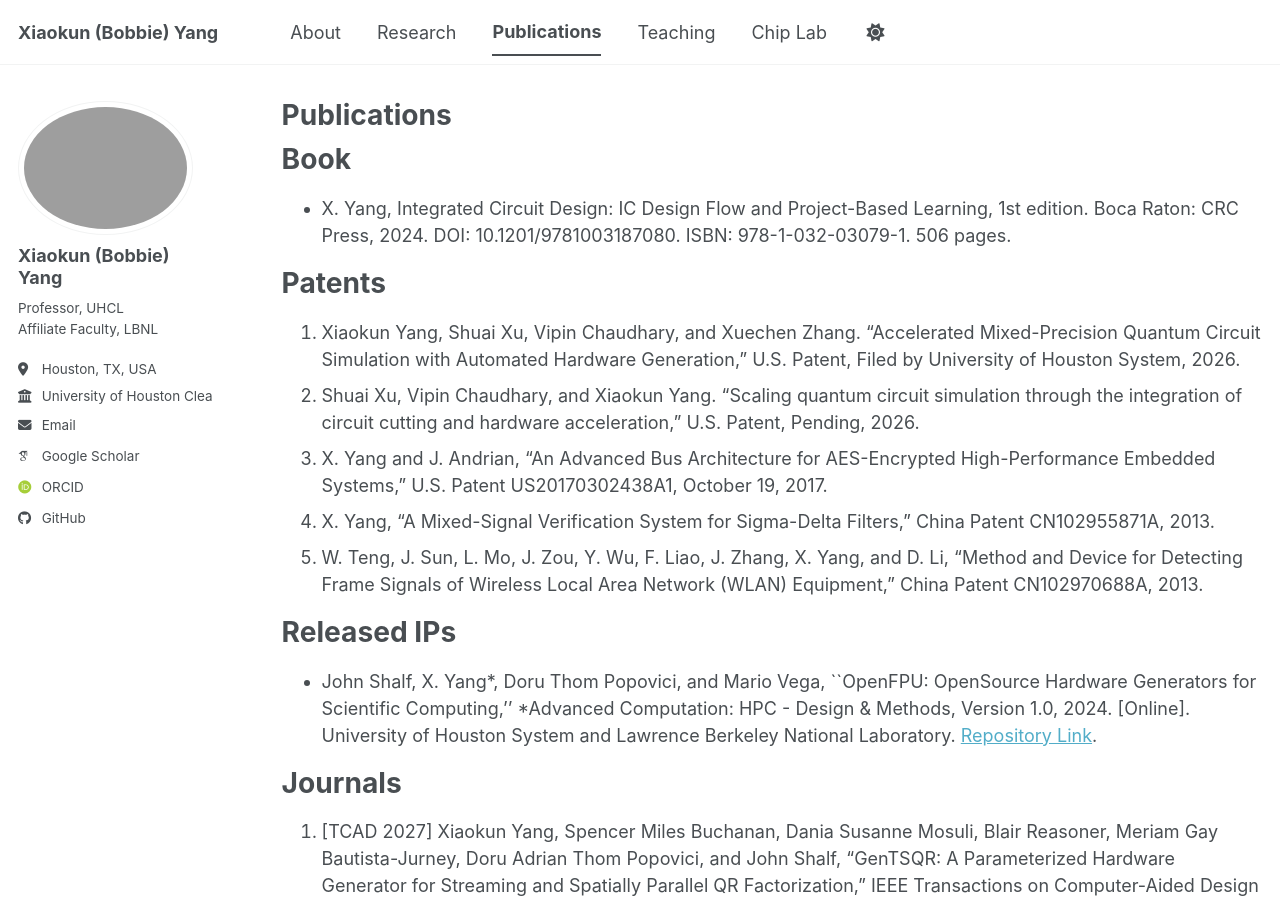
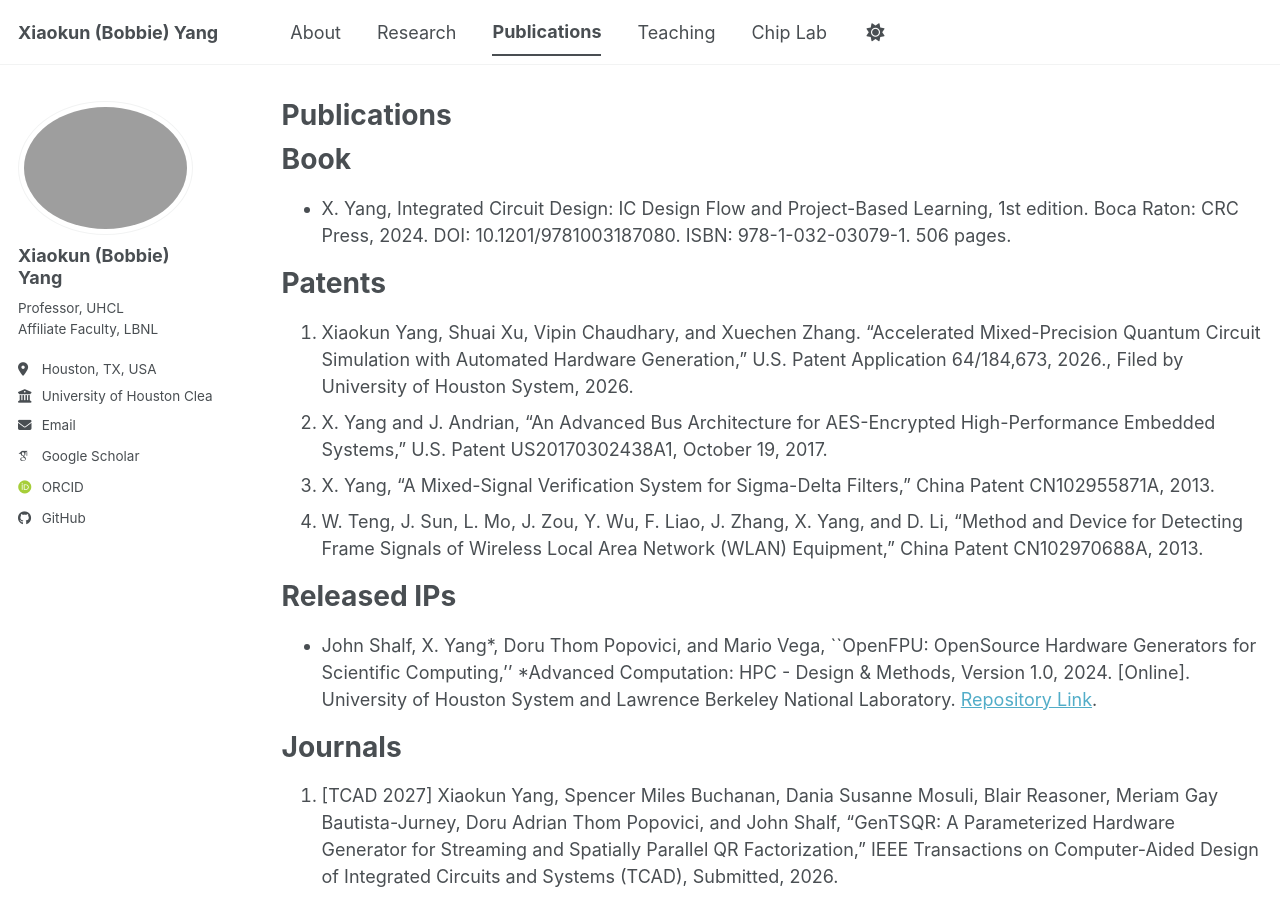
Before and after one commit to bobbieyang/bobbieyang.github.io, a Jekyll site: the page built from _pages/publications.md, in a window 1280 px wide and 900 px high. Built offline with Jekyll 4.4.1, drawn with Linux system fonts in a browser that asks for light colours; some web fonts are replaced; a script bundle is joined from its source files by our own code; library files that are not in the unit come from our copies.

Commit message:
Update publications.md

```diff
--- a/_pages/publications.md
+++ b/_pages/publications.md
@@ -15,11 +15,10 @@ Book
 
 Patents
 ======
-1. Xiaokun Yang, Shuai Xu, Vipin Chaudhary, and Xuechen Zhang. “Accelerated Mixed-Precision Quantum Circuit Simulation with Automated Hardware Generation,” U.S. Patent, Filed by University of Houston System, 2026.
-2. Shuai Xu, Vipin Chaudhary, and Xiaokun Yang. “Scaling quantum circuit simulation through the integration of circuit cutting and hardware acceleration,” U.S. Patent, Pending, 2026.
-3. X. Yang and J. Andrian, “An Advanced Bus Architecture for AES-Encrypted High-Performance Embedded Systems,” U.S. Patent US20170302438A1, October 19, 2017.
-4. X. Yang, “A Mixed-Signal Verification System for Sigma-Delta Filters,” China Patent CN102955871A, 2013.
-5. W. Teng, J. Sun, L. Mo, J. Zou, Y. Wu, F. Liao, J. Zhang, X. Yang, and D. Li, “Method and Device for Detecting Frame Signals of Wireless Local Area Network (WLAN) Equipment,” China Patent CN102970688A, 2013.
+1. Xiaokun Yang, Shuai Xu, Vipin Chaudhary, and Xuechen Zhang. “Accelerated Mixed-Precision Quantum Circuit Simulation with Automated Hardware Generation,” U.S. Patent Application 64/184,673, 2026., Filed by University of Houston System, 2026.
+2. X. Yang and J. Andrian, “An Advanced Bus Architecture for AES-Encrypted High-Performance Embedded Systems,” U.S. Patent US20170302438A1, October 19, 2017.
+3. X. Yang, “A Mixed-Signal Verification System for Sigma-Delta Filters,” China Patent CN102955871A, 2013.
+4. W. Teng, J. Sun, L. Mo, J. Zou, Y. Wu, F. Liao, J. Zhang, X. Yang, and D. Li, “Method and Device for Detecting Frame Signals of Wireless Local Area Network (WLAN) Equipment,” China Patent CN102970688A, 2013.
 
 Released IPs
 ======
```
